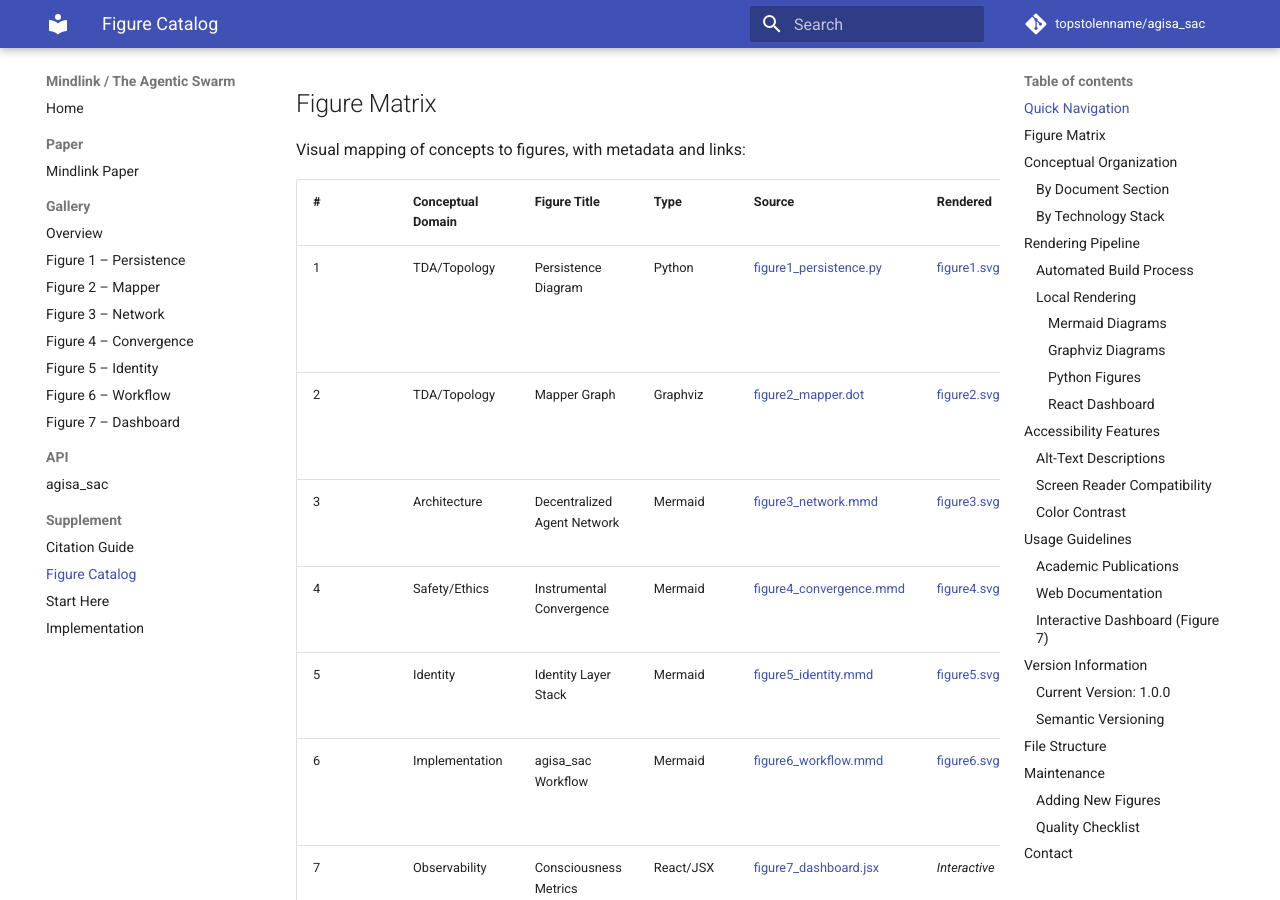
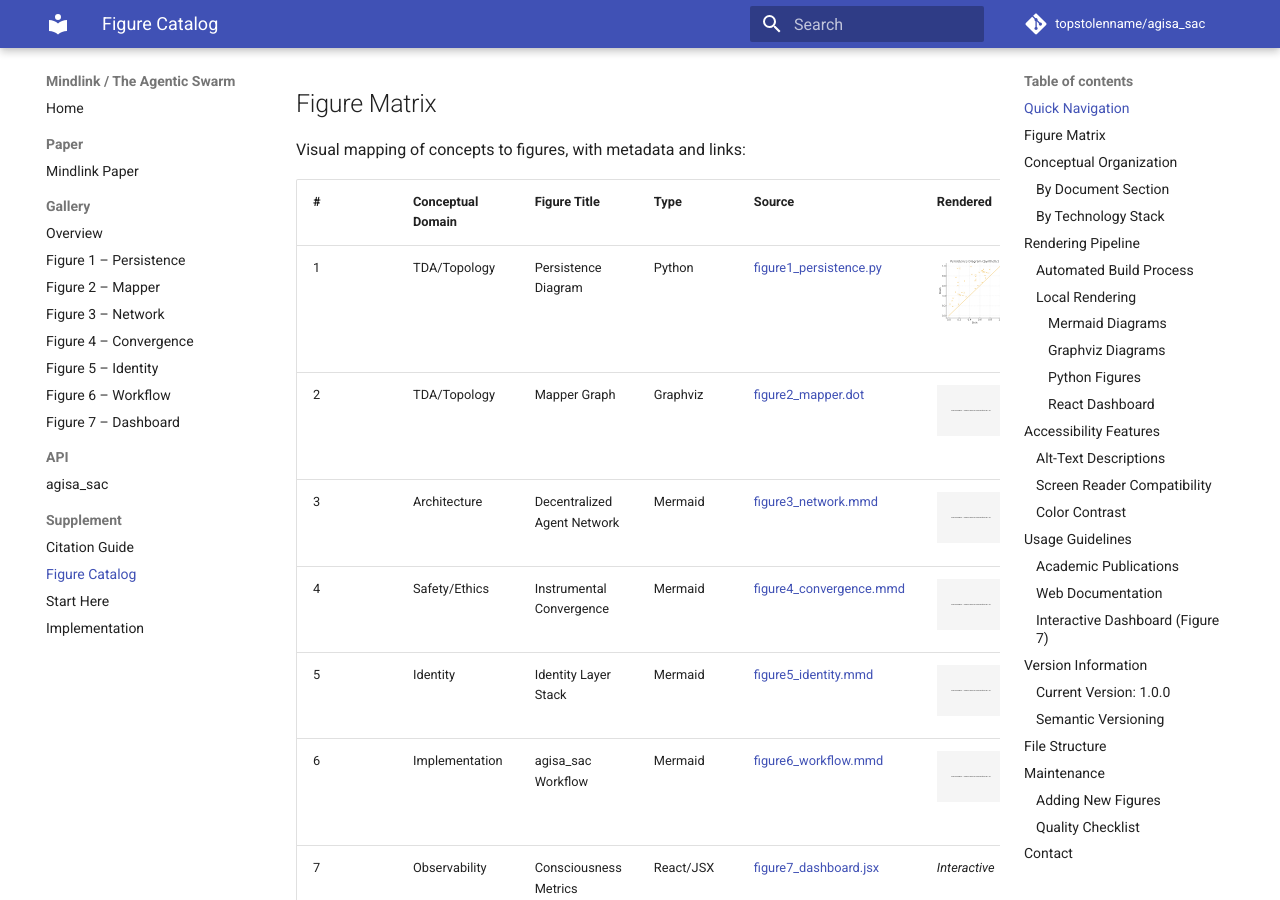
Before and after one commit to topstolenname/agisa_sac, an MkDocs documentation site: the page built from docs/FIGURE_CATALOG.md, in a window 1280 px wide and 900 px high, scrolled down 503 px. Built offline with MkDocs 1.6.1 and Material for MkDocs 9.7.7, drawn with Linux system fonts in a browser that asks for light colours; comment, search, counter and statistics services are not loaded; some of the changed text lies outside the part shown.

Commit message:
docs: fix figure embeds and internal links to pass mkdocs strict (#46)

```diff
--- a/docs/FIGURE_CATALOG.md
+++ b/docs/FIGURE_CATALOG.md
@@ -22,12 +22,12 @@ Visual mapping of concepts to figures, with metadata and links:
 
 | # | Conceptual Domain | Figure Title | Type | Source | Rendered | Alt-Text | Caption |
 |---|-------------------|--------------|------|--------|----------|----------|---------|
-| 1 | TDA/Topology | Persistence Diagram | Python | [figure1_persistence.py](figs/src/figure1_persistence.py) | [figure1.svg](figs/svg/figure1.svg) | [Alt](figs/alt/fig01_persistence_alt.md) | β₀/β₁ persistence tracking system coherence |
-| 2 | TDA/Topology | Mapper Graph | Graphviz | [figure2_mapper.dot](figs/src/figure2_mapper.dot) | [figure2.svg](figs/svg/figure2.svg) | [Alt](figs/alt/fig02_mapper_alt.md) | Topological skeleton of behavior space |
-| 3 | Architecture | Decentralized Agent Network | Mermaid | [figure3_network.mmd](figs/src/figure3_network.mmd) | [figure3.svg](figs/svg/figure3.svg) | [Alt](figs/alt/fig03_network_alt.md) | Pub/Sub as global workspace |
-| 4 | Safety/Ethics | Instrumental Convergence | Mermaid | [figure4_convergence.mmd](figs/src/figure4_convergence.mmd) | [figure4.svg](figs/svg/figure4.svg) | [Alt](figs/alt/fig04_convergence_alt.md) | Diverse goals → shared subgoals |
-| 5 | Identity | Identity Layer Stack | Mermaid | [figure5_identity.mmd](figs/src/figure5_identity.mmd) | [figure5.svg](figs/svg/figure5.svg) | [Alt](figs/alt/fig05_identity_alt.md) | Cryptographic → Credential → Relational |
-| 6 | Implementation | agisa_sac Workflow | Mermaid | [figure6_workflow.mmd](figs/src/figure6_workflow.mmd) | [figure6.svg](figs/svg/figure6.svg) | [Alt](figs/alt/fig06_workflow_alt.md) | Task → Plan → Execute → Evaluate → Persist |
+| 1 | TDA/Topology | Persistence Diagram | Python | [figure1_persistence.py](figs/src/figure1_persistence.py) | ![figure1.svg](figs/svg/figure1.svg) | [Alt](figs/alt/fig01_persistence_alt.md) | β₀/β₁ persistence tracking system coherence |
+| 2 | TDA/Topology | Mapper Graph | Graphviz | [figure2_mapper.dot](figs/src/figure2_mapper.dot) | ![figure2.svg](figs/svg/figure2.svg) | [Alt](figs/alt/fig02_mapper_alt.md) | Topological skeleton of behavior space |
+| 3 | Architecture | Decentralized Agent Network | Mermaid | [figure3_network.mmd](figs/src/figure3_network.mmd) | ![figure3.svg](figs/svg/figure3.svg) | [Alt](figs/alt/fig03_network_alt.md) | Pub/Sub as global workspace |
+| 4 | Safety/Ethics | Instrumental Convergence | Mermaid | [figure4_convergence.mmd](figs/src/figure4_convergence.mmd) | ![figure4.svg](figs/svg/figure4.svg) | [Alt](figs/alt/fig04_convergence_alt.md) | Diverse goals → shared subgoals |
+| 5 | Identity | Identity Layer Stack | Mermaid | [figure5_identity.mmd](figs/src/figure5_identity.mmd) | ![figure5.svg](figs/svg/figure5.svg) | [Alt](figs/alt/fig05_identity_alt.md) | Cryptographic → Credential → Relational |
+| 6 | Implementation | agisa_sac Workflow | Mermaid | [figure6_workflow.mmd](figs/src/figure6_workflow.mmd) | ![figure6.svg](figs/svg/figure6.svg) | [Alt](figs/alt/fig06_workflow_alt.md) | Task → Plan → Execute → Evaluate → Persist |
 | 7 | Observability | Consciousness Metrics Dashboard | React/JSX | [figure7_dashboard.jsx](figs/src/figure7_dashboard.jsx) | *Interactive* | [Alt](figs/alt/fig07_dashboard_alt.md) | Live: Φ, recursion, coherence, memory |
 
 ---
```
Also changed, not shown: other parts of docs/FIGURE_CATALOG.md (+1 -1 lines), docs/figs/svg/figure2.svg (added), docs/figs/svg/figure3.svg (added), docs/figs/svg/figure4.svg (added), docs/figs/svg/figure5.svg (added), docs/figs/svg/figure6.svg (added), docs/figs/svg/figure7.svg (added).
